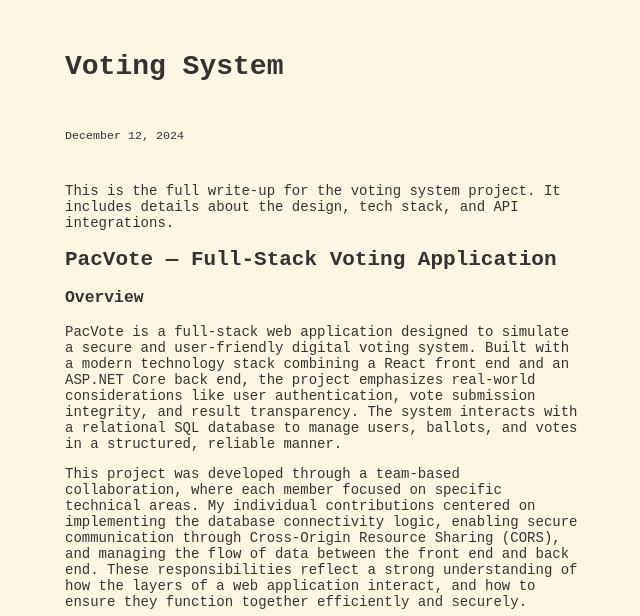
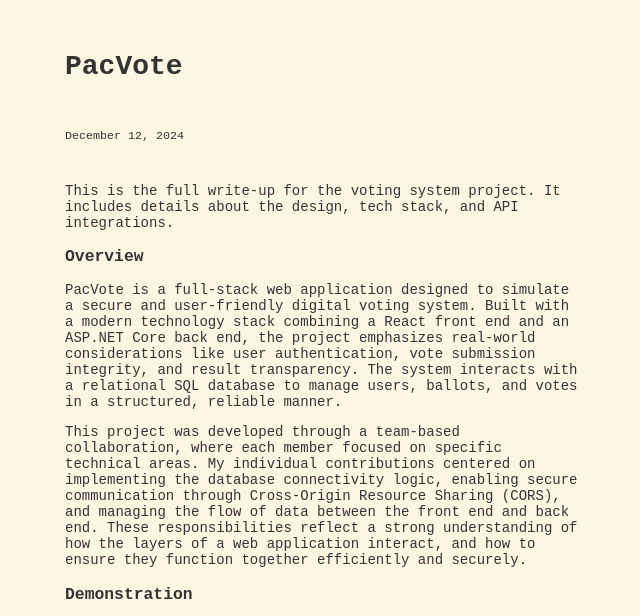
Before and after one commit to unlabiri/unlabiri.github.io, a Jekyll site: the page built from _posts/2024-12-12-voting-system.md, in a window 1280 px wide and 900 px high, cut to the strip 0-616 px from the top of the window. Shown: the whole strip, without its empty margins (316-956 px from the left). Built offline with Jekyll 4.4.1, drawn with Linux system fonts in a browser that asks for light colours.

Commit message:
Update 2024-12-12-voting-system.md

```diff
--- a/_posts/2024-12-12-voting-system.md
+++ b/_posts/2024-12-12-voting-system.md
@@ -1,12 +1,11 @@
 ---
 layout: post
-title: "Voting System"
+title: "PacVote"
 date: 2024-12-12
 ---
 
 This is the full write-up for the voting system project. It includes details about the design, tech stack, and API integrations.
 
-## PacVote — Full-Stack Voting Application
 
 ### Overview
 
```
